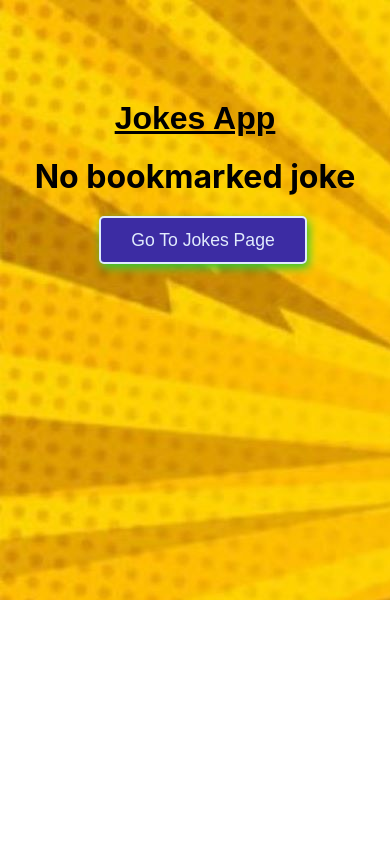
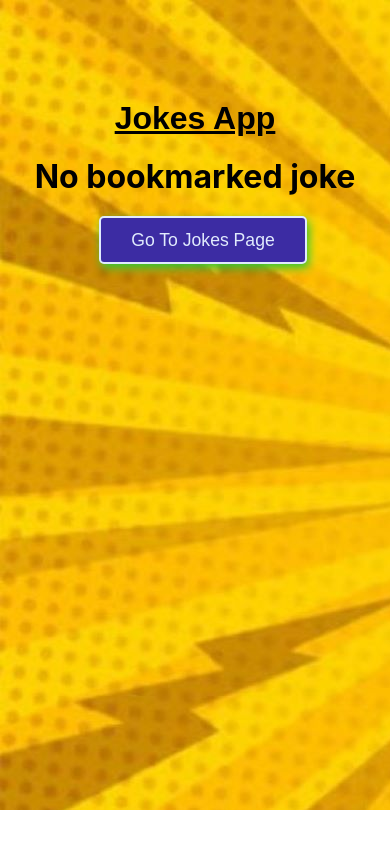
Before and after one commit to sunitsarkar/JOKES-APP, a React (Create React App) app: page /bookmark in a window 390 px wide. Built offline with nearby package versions, Linux system fonts and the light colour scheme; a web font is replaced by a local one.

Commit message:
responsive

```diff
--- a/src/App.css
+++ b/src/App.css
@@ -64,3 +64,11 @@
   margin: 5px 1.1em;
   box-shadow: 2px 2px 10px #2eca36;
 }
+
+@media screen and (max-width: 480px) {
+  .App {
+    text-align: center;
+    background-image: url(./asset/background.jpg) ;
+    height: 810px;
+  }
+}
```
